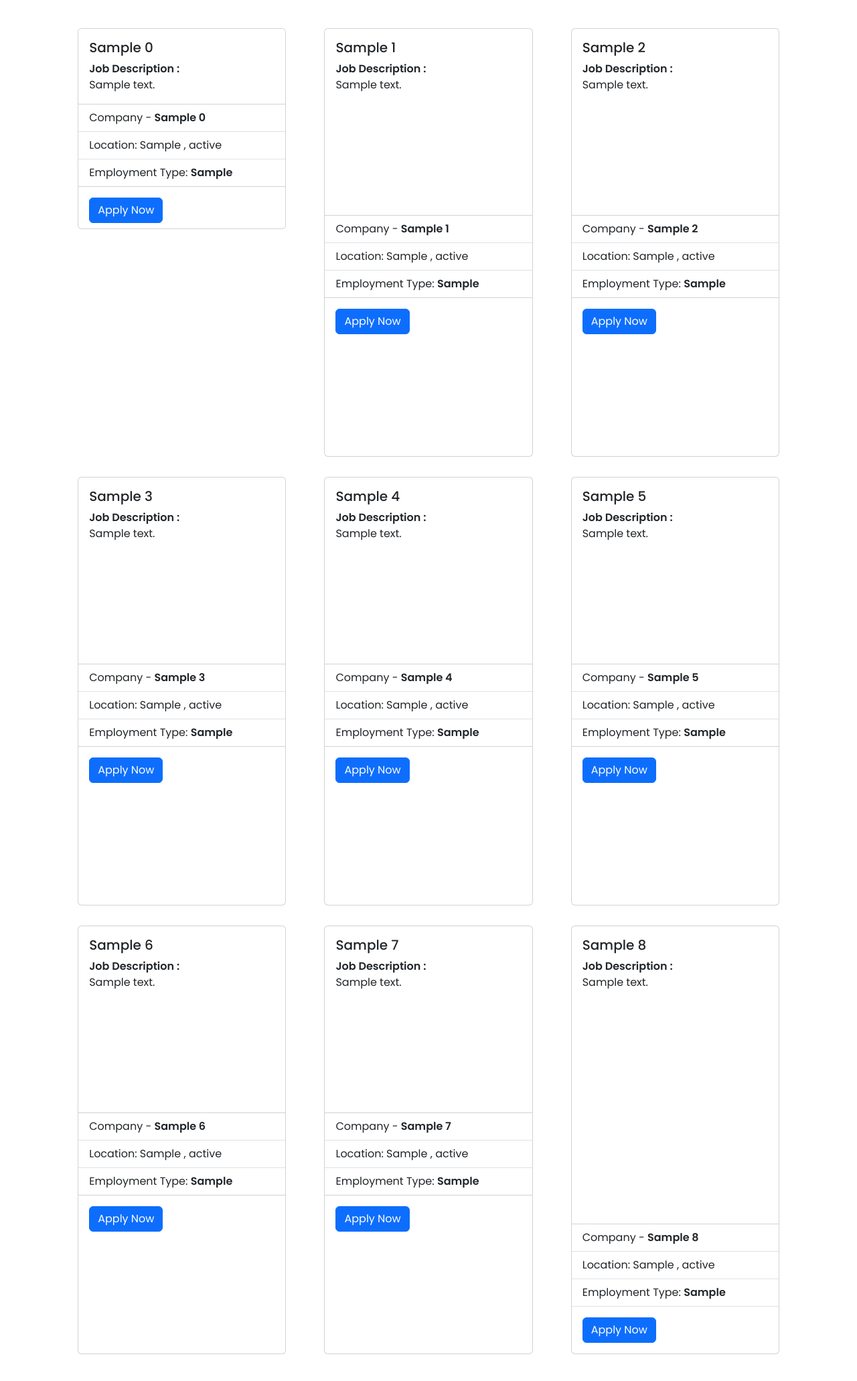
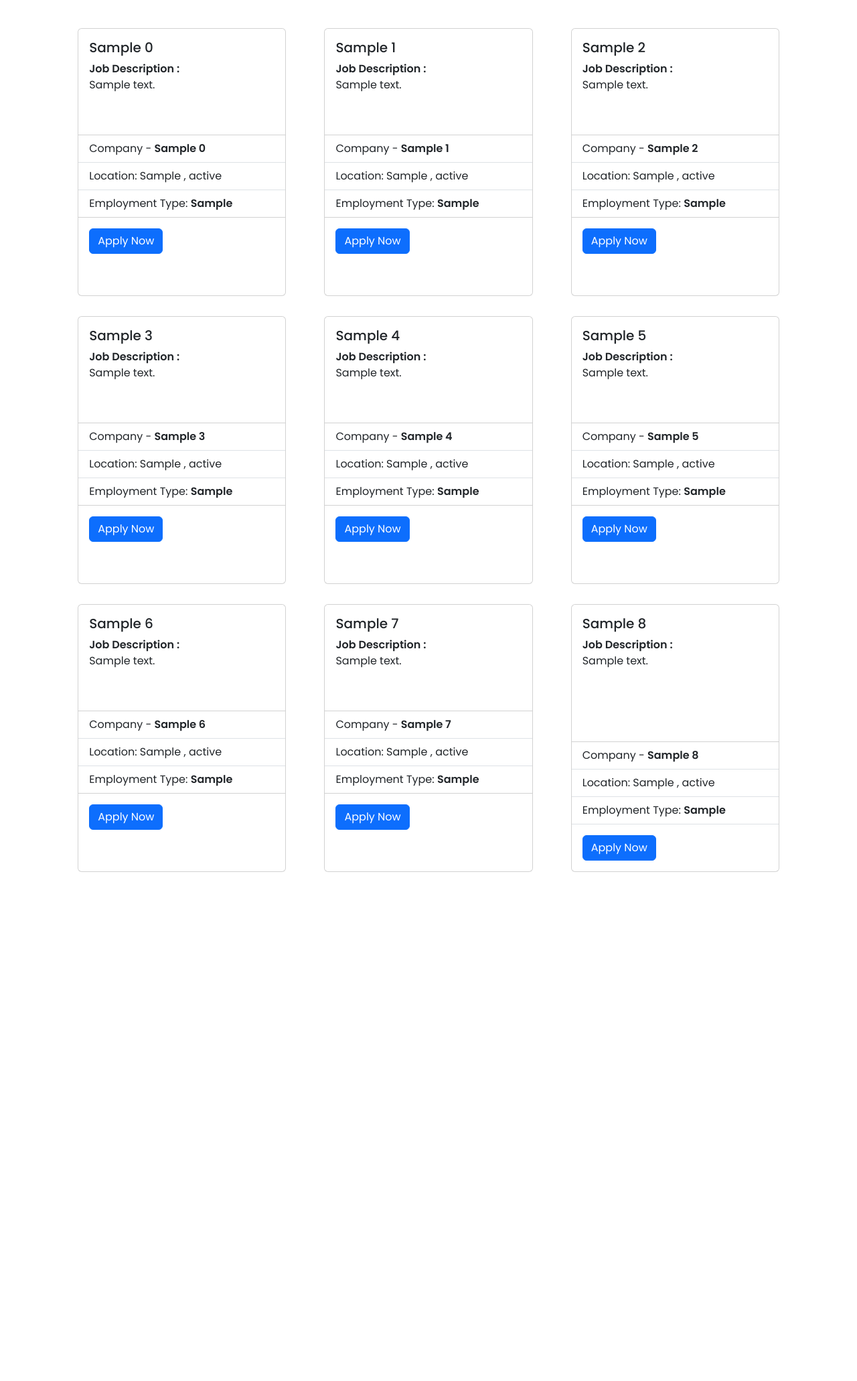
Before and after one commit to Amey100902/Django-CRUD, a Django app: template website/templates/view_jobs.html in a window 1280 px wide. Shown: the part 215-2277 px from the top of the page at 67% size. After the commit the page ends 1517 px from the top, so only its background shows below. Run offline with Django 4.2, Linux system fonts and the light colour scheme; the template is opened without the code that fills it: most values are stand-ins (such as "Sample title", 1, 10 or a date in 2020); some libraries are stand-ins or nearby versions.

Commit message:
CRUD Done

```diff
--- a/website/templates/view_jobs.html
+++ b/website/templates/view_jobs.html
@@ -142,7 +142,7 @@
 </form>
 
 <div class="view-jobs" style="margin: 2% 5%;">
-<div class="card" style="width: 27%; margin: 15px 5px; height: 80vh; max-height: 300px; overflow: auto;">
+<div class="card" style="width: 27%; margin: 15px 5px; height: 200vh; max-height: 400px; overflow: auto;">
     <div class="card-body">
       <h5 class="card-title">{{response.data.0.job_title}}</h5>
       <strong> Job Description : </strong>
@@ -160,7 +160,7 @@
     </div>
   </div>
 
-  <div class="card" style="width: 27%; margin: 15px 5px; height: 80vh;">
+  <div class="card" style="width: 27%; margin: 15px 5px; height: 200vh;max-height: 400px; overflow: auto;">
     <div class="card-body">
       <h5 class="card-title">{{response.data.1.job_title}}</h5>
       <strong> Job Description : </strong>
@@ -178,7 +178,7 @@
     </div>
   </div>
 
-  <div class="card" style="width: 27%; margin: 15px 5px; height: 80vh;">
+  <div class="card" style="width: 27%; margin: 15px 5px; height: 200vh; max-height: 400px; overflow: auto;">
     <div class="card-body">
       <h5 class="card-title">{{response.data.2.job_title}}</h5>
       <strong> Job Description : </strong>
@@ -195,7 +195,7 @@
 
     </div>
   </div>
-  <div class="card" style="width: 27%; margin: 15px 5px; height: 80vh;">
+  <div class="card" style="width: 27%; margin: 15px 5px; height: 200vh; max-height: 400px; overflow: auto;">
     <div class="card-body">
       <h5 class="card-title">{{response.data.3.job_title}}</h5>
       <strong> Job Description : </strong>
@@ -213,7 +213,7 @@
     </div>
   </div>
 
-  <div class="card" style="width: 27%; margin: 15px 5px; height: 80vh;">
+  <div class="card" style="width: 27%; margin: 15px 5px; height: 200vh; max-height: 400px; overflow: auto;">
     <div class="card-body">
       <h5 class="card-title">{{response.data.4.job_title}}</h5>
       <strong> Job Description : </strong>
@@ -231,7 +231,7 @@
     </div>
   </div>
 
-  <div class="card" style="width: 27%; margin: 15px 5px; height: 80vh;">
+  <div class="card" style="width: 27%; margin: 15px 5px; height: 200vh; max-height: 400px; overflow: auto;">
     <div class="card-body">
       <h5 class="card-title">{{response.data.5.job_title}}</h5>
       <strong> Job Description : </strong>
@@ -248,7 +248,7 @@
 
     </div>
   </div>
-  <div class="card" style="width: 27%; margin: 15px 5px; height: 80vh;">
+  <div class="card" style="width: 27%; margin: 15px 5px; height: 200vh; max-height: 400px; overflow: auto;">
     <div class="card-body">
       <h5 class="card-title">{{response.data.6.job_title}}</h5>
       <strong> Job Description : </strong>
@@ -267,7 +267,7 @@
     </div>
   </div>
 
-  <div class="card" style="width: 27%; margin: 15px 5px; height: 80vh;">
+  <div class="card" style="width: 27%; margin: 15px 5px; height: 200vh; max-height: 400px; overflow: auto;">
     <div class="card-body">
       <h5 class="card-title">{{response.data.7.job_title}}</h5>
       <strong> Job Description : </strong>
@@ -285,7 +285,7 @@
     </div>
   </div>
 
-  <div class="card" style="width: 27%; margin: 15px 5px; height: 80vh;">
+  <div class="card" style="width: 27%; margin: 15px 5px; height: 200vh; max-height: 400px; overflow: auto;">
     <div class="card-body">
       <h5 class="card-title">{{response.data.8.job_title}}</h5>
       <strong> Job Description : </strong>
```
